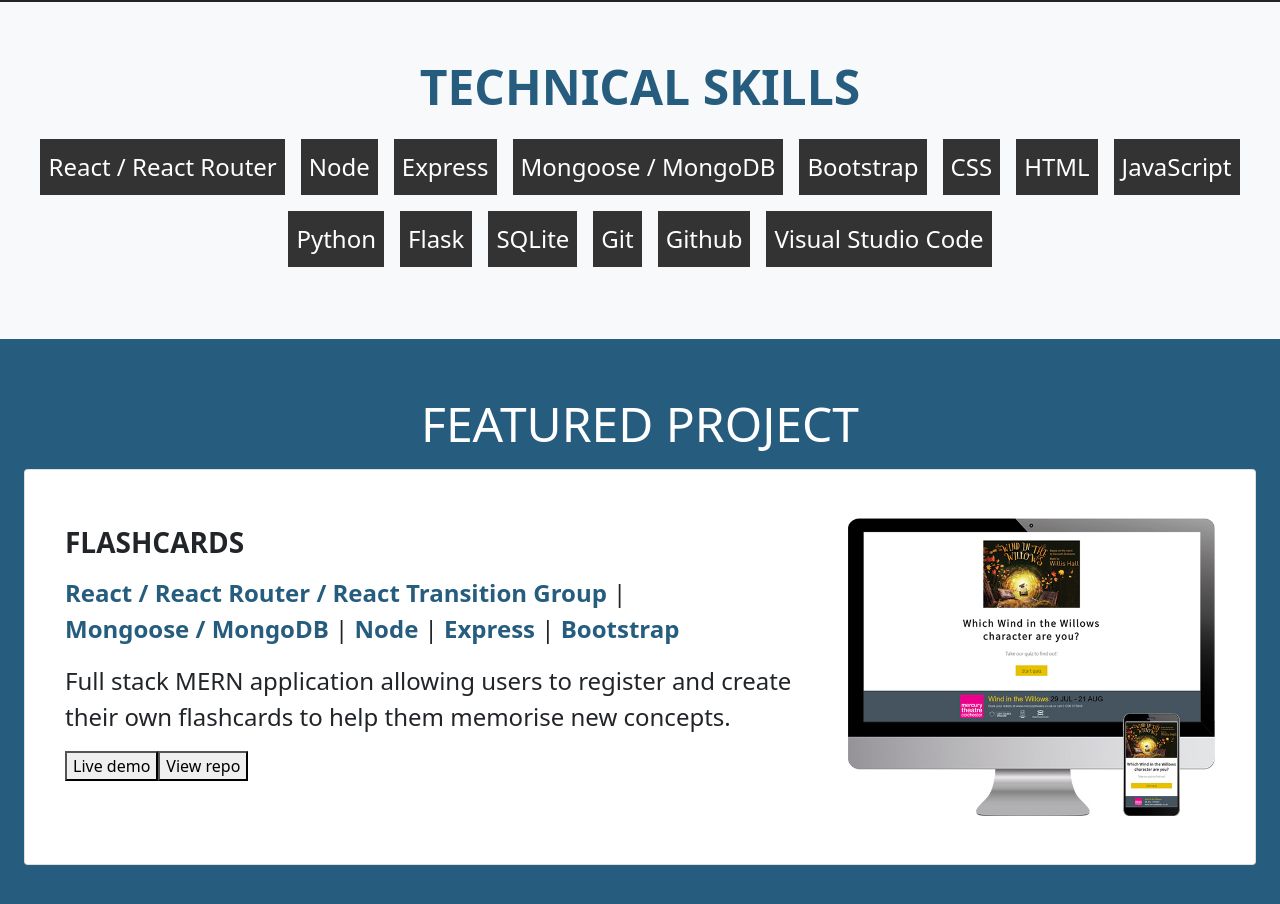
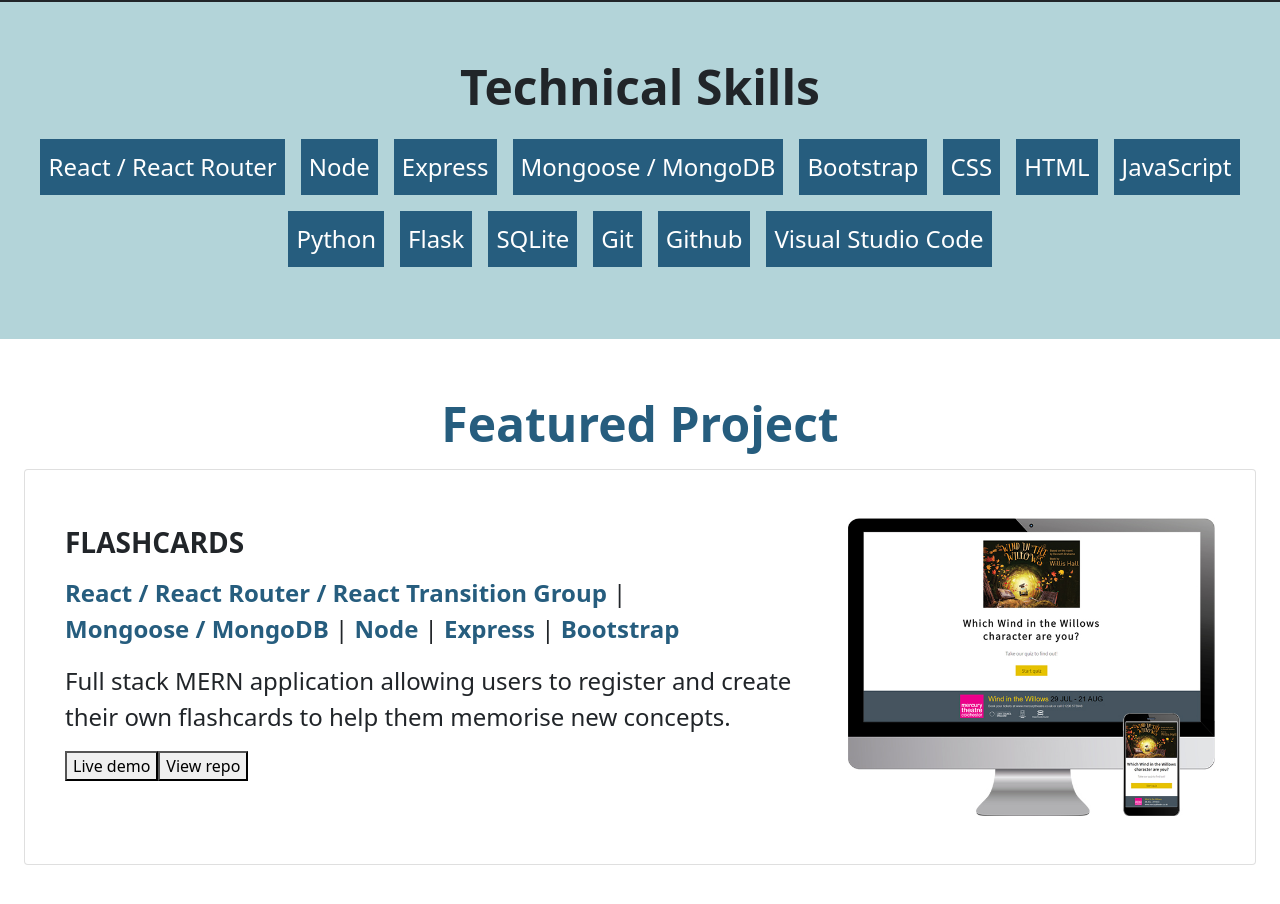
Before and after one commit to pisanzapra/my-portfolio, a React (Create React App) app: page / in a window 1280 px wide. Shown: the part 500-1404 px from the top of the page. Built offline with nearby package versions, Linux system fonts and the light colour scheme.

Commit message:
Colour scheme changes

```diff
--- a/src/App.css
+++ b/src/App.css
@@ -1,5 +1,5 @@
 .skill {
-  background-color: #333;
+  background-color: #265D7E;
   color: white;
   padding: 4px 8px;
   margin: 8px;
--- a/src/components/FeaturedProject.js
+++ b/src/components/FeaturedProject.js
@@ -3,9 +3,9 @@ import placeholder from "../images/placeholder.jpg";
 
 const FeaturedProject = () => {
   return (
-    <section className="container-fluid bg-primary">
+    <section className="container-fluid bg-white">
       <div className="container-xxl py-5 ">
-        <h2 className="display-5 text-white py-2  text-uppercase text-center text-align-center">
+        <h2 className="display-5 text-primary py-2 fw-bold text-titlecase text-center text-align-center">
           Featured Project
         </h2>
 
--- a/src/components/TechnicalSkills.js
+++ b/src/components/TechnicalSkills.js
@@ -2,9 +2,9 @@ import React from "react";
 
 const TechnicalSkills = () => {
   return (
-    <section className="container-fluid bg-light">
+    <section className="container-fluid bg-success">
       <div className="container-xxl py-5 text-center text-align-center">
-        <h2 className="display-5 text-primary py-2 fw-bold text-uppercase">
+        <h2 className="display-5 text-dark py-2 fw-bold text-titlecase">
           Technical Skills
         </h2>
 
--- a/src/sass/main.scss
+++ b/src/sass/main.scss
@@ -1,3 +1,4 @@
 $blue: #265D7E;
+$green: #B3D4D9;
 
 @import "../../node_modules/bootstrap/scss/bootstrap";
```
